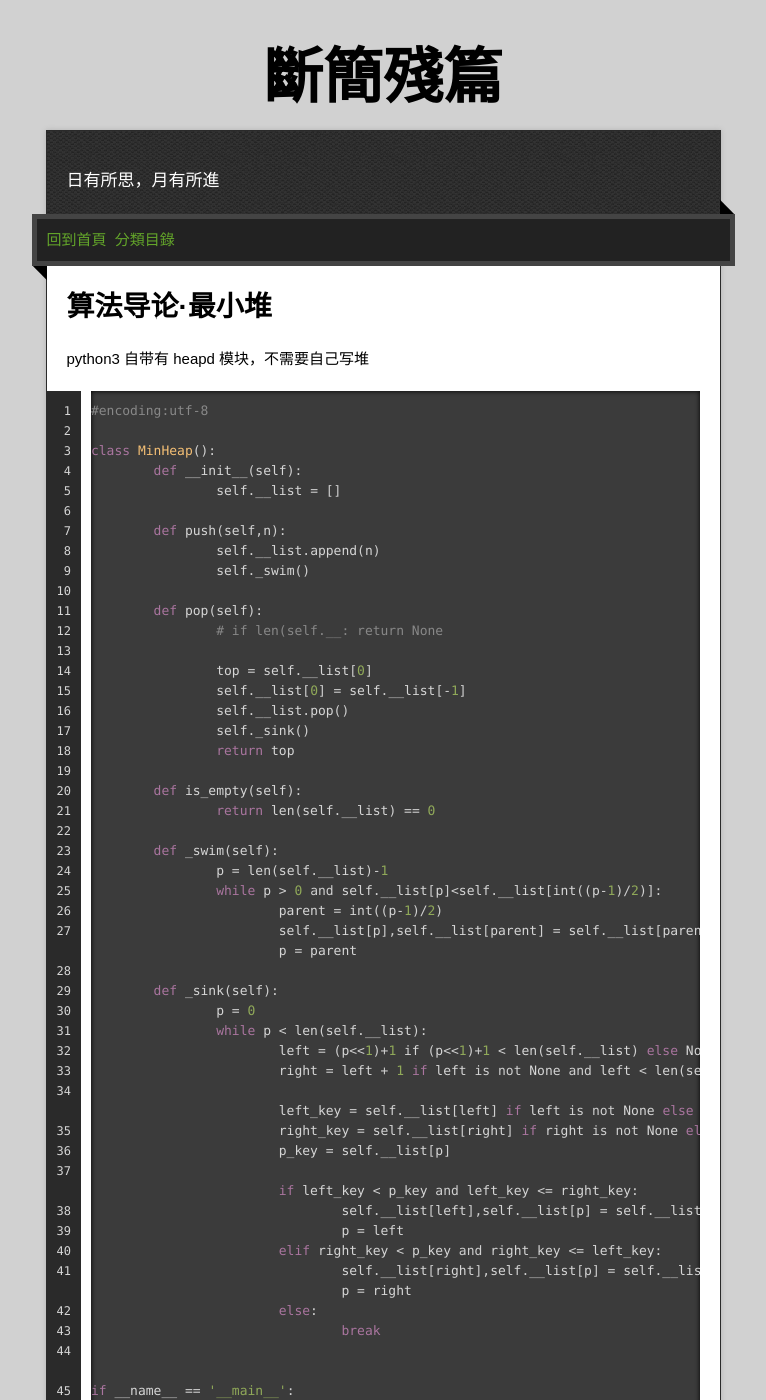
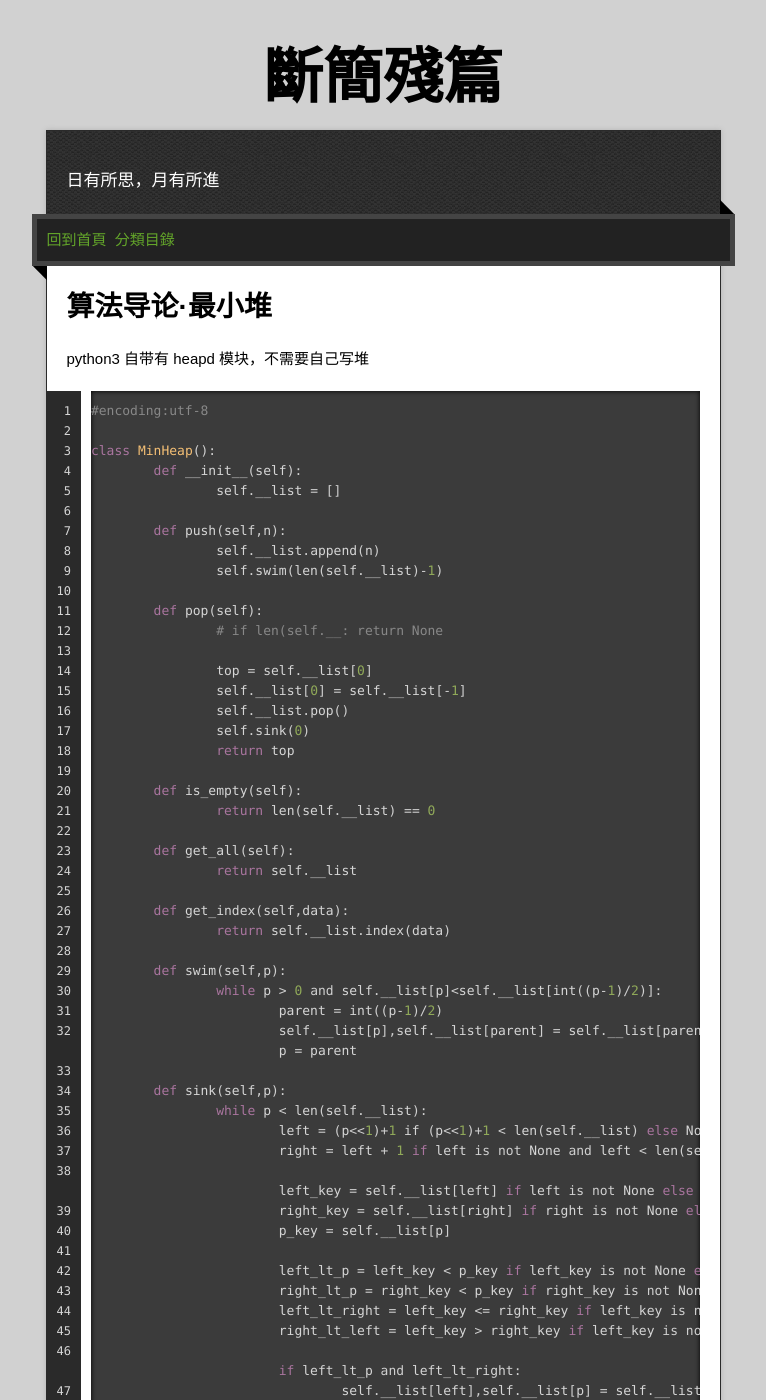
Before and after one commit to flyingSnow-hu/brokenslips, a Jekyll site: the page built from _posts/2018-02-01-i2a-heap.md, in a window 1280 px wide and 1400 px high. Shown: the whole window, without its empty margins (257-1023 px from the left). Built offline with Jekyll 4.4.1, drawn with Linux system fonts in a browser that asks for light colours; nearby versions of some CDN libraries; some of the changed text lies outside the part shown.

````diff
--- a/_posts/2018-02-01-i2a-heap.md
+++ b/_posts/2018-02-01-i2a-heap.md
@@ -16,7 +16,7 @@ class MinHeap():
 
 	def push(self,n):
 		self.__list.append(n)
-		self._swim()
+		self.swim(len(self.__list)-1)
 
 	def pop(self):
 		# if len(self.__: return None
@@ -24,41 +24,49 @@ class MinHeap():
 		top = self.__list[0]
 		self.__list[0] = self.__list[-1]
 		self.__list.pop()
-		self._sink()
+		self.sink(0)
 		return top
 
 	def is_empty(self):
 		return len(self.__list) == 0
 
-	def _swim(self):
-		p = len(self.__list)-1
+	def get_all(self):
+		return self.__list
+
+	def get_index(self,data):
+		return self.__list.index(data)
+
+	def swim(self,p):
 		while p > 0 and self.__list[p]<self.__list[int((p-1)/2)]:
 			parent = int((p-1)/2)
 			self.__list[p],self.__list[parent] = self.__list[parent],self.__list[p]
 			p = parent
 
-	def _sink(self):
-		p = 0
+	def sink(self,p):
 		while p < len(self.__list):
 			left = (p<<1)+1 if (p<<1)+1 < len(self.__list) else None
 			right = left + 1 if left is not None and left < len(self.__list) - 1 else None
 
-			left_key = self.__list[left] if left is not None else float('inf')
-			right_key = self.__list[right] if right is not None else float('inf')
+			left_key = self.__list[left] if left is not None else None
+			right_key = self.__list[right] if right is not None else None
 			p_key = self.__list[p]
 
-			if left_key < p_key and left_key <= right_key:
+			left_lt_p = left_key < p_key if left_key is not None else False
+			right_lt_p = right_key < p_key if right_key is not None else False
+			left_lt_right = left_key <= right_key if left_key is not None and right_key is not None else True if right_key is None else False
+			right_lt_left = left_key > right_key if left_key is not None and right_key is not None else True if left_key is None else False
+
+			if left_lt_p and left_lt_right:
 				self.__list[left],self.__list[p] = self.__list[p],self.__list[left]
 				p = left
-			elif right_key < p_key and right_key <= left_key:
+			elif right_lt_p and not right_lt_left:
 				self.__list[right],self.__list[p] = self.__list[p],self.__list[right]
 				p = right
 			else:
 				break
 
-
-if __name__ == '__main__':
-	src = [7,7,5,9,8,6,3,4,2,1,9,8,3,2,5,2,5,2,]
+def test():
+	src = [7,7,5,9,8,6,3,4,2,1,9,8,3,667,2,5,2,5,2,666]
 	h = MinHeap()
 	for n in src:
 		h.push(n)
@@ -66,7 +74,7 @@ if __name__ == '__main__':
 	print([h.pop() for i in range(0,len(src))])
 	print(h.is_empty())
 
-
-
+if __name__ == '__main__':
+	test()
 
 ```
````
Also changed, not shown: _posts/2018-02-06-i2a-dijkstra.md (added, +56 -0 lines), indexes/introduction_to_algorithms.md (+1 -0 lines).
